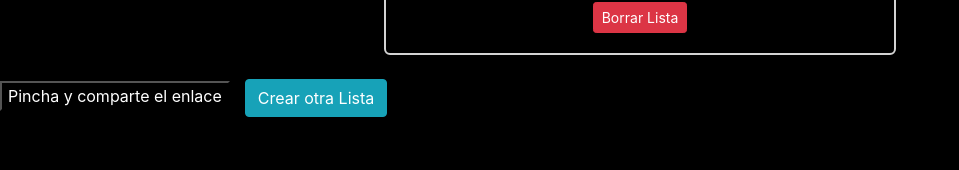
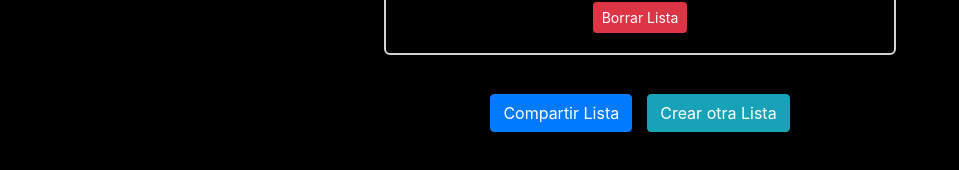
Before and after one commit to Onpointiscake/shareable-todo, a React (Create React App) app in the folder front/: page /lista/1 in a window 1280 px wide. Shown: the part 262-432 px from the top of the page, without its empty margins (0-959 px from the left). Built offline with nearby package versions, Linux system fonts and the light colour scheme; no server answers.

Commit message:
button clipboard style

```diff
--- a/front/src/App.css
+++ b/front/src/App.css
@@ -353,3 +353,6 @@ button{
     margin-left: 15px;
   }
 }
+.last-container-list{
+  padding: 15px 0px;
+}
--- a/front/src/Components/CreateList/CreateList.js
+++ b/front/src/Components/CreateList/CreateList.js
@@ -146,7 +146,7 @@ export default class CreateList extends Component {
 
                 <CopyToClipboard text={"https://arcane-everglades-30591.herokuapp.com/lista/"+this.state.id_lista}
                   onCopy={() => this.setState({copied: true})}>
-                  <button>Pincha y comparte el enlace</button>
+                  <button className="btn btn-primary" size="sm">Pincha y comparte el enlace</button>
                 </CopyToClipboard>
 
               </div>
--- a/front/src/Components/TheList/TheList.js
+++ b/front/src/Components/TheList/TheList.js
@@ -222,12 +222,16 @@ export default class TheList extends React.Component {
                             Borrar Lista
                         </button>
                     </div>
+
                 </div>
-                <CopyToClipboard text={"https://arcane-everglades-30591.herokuapp.com/lista/"+this.state.id_lista}
-                  onCopy={() => this.setState({copied: true})}>
-                  <button>Pincha y comparte el enlace</button>
-                </CopyToClipboard>
-                <Link to="/"><button className="btn btn-info button-create-otherList">Crear otra Lista</button></Link>
+                <div className="form-list last-container-list">
+                    <CopyToClipboard text={"https://arcane-everglades-30591.herokuapp.com/lista/"+this.state.id_lista}
+                    onCopy={() => this.setState({copied: true})}>
+                    <button className="btn btn-primary" size="sm">Compartir Lista</button>
+                    </CopyToClipboard>
+                    <Link to="/"><button className="btn btn-info button-create-otherList">Crear otra Lista</button></Link>
+                </div>
+
             </React.Fragment>
         )
     }
```
